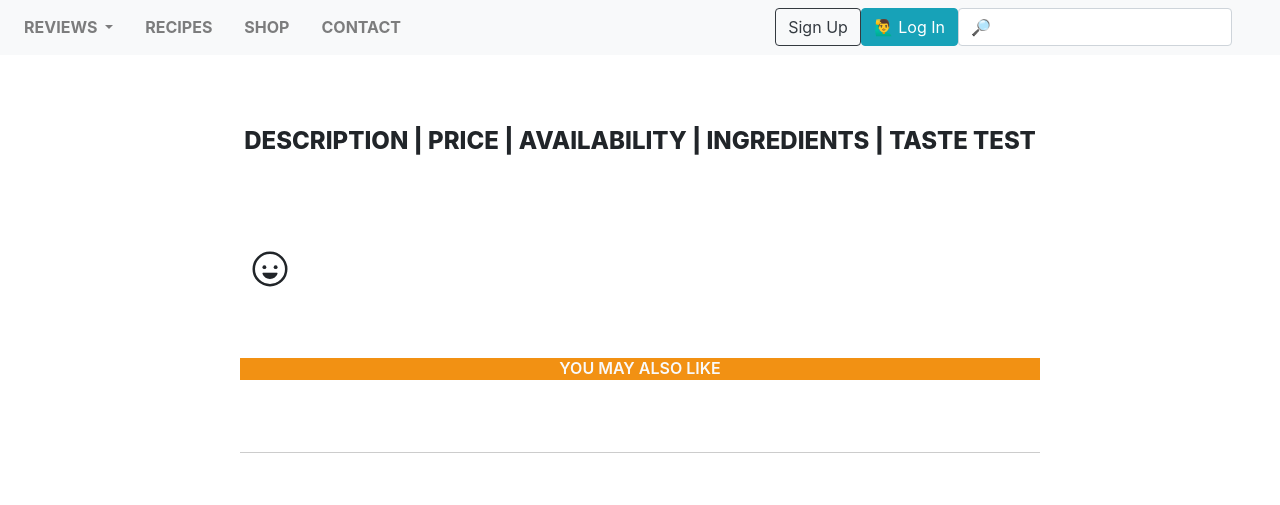
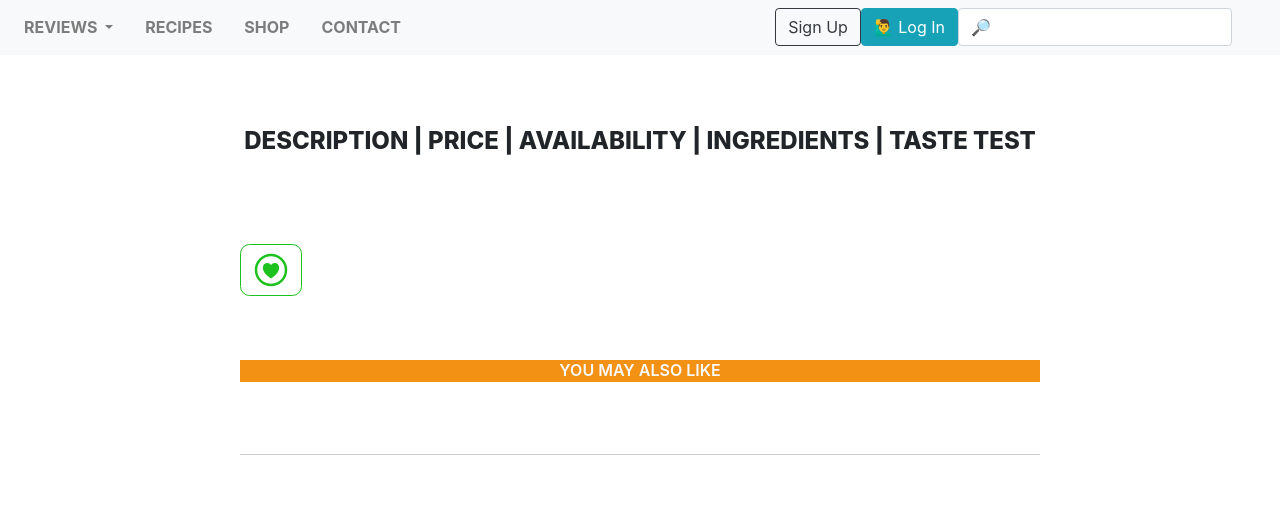
Before and after one commit to olczi095/fitfoodfeed, a Django app: template reviews/templates/reviews/review_detail.html in a window 1280 px wide. Shown: the part 481-986 px from the top of the page. Run offline with Django 4.2, Linux system fonts and the light colour scheme; the template is opened without the code that fills it, so the values that code supplies are empty; some libraries are stand-ins or nearby versions.

Commit message:
feat: update likes-button for unauthenticated user

```diff
--- a/reviews/static/reviews/css/style.css
+++ b/reviews/static/reviews/css/style.css
@@ -386,6 +386,15 @@
     background-color: var(--color-green-alert);
 }
 
+.like-static {
+    cursor: auto;
+}
+
+.like-static:hover {
+    color: var(--color-green-alert);
+    background-color: var(--color-white);
+}
+
 .unlike {
     color: var(--color-red-alert);
     border-color: var(--color-red-alert);
--- a/reviews/templates/reviews/review_detail.html
+++ b/reviews/templates/reviews/review_detail.html
@@ -57,7 +57,7 @@
             </form>
         {% else %}
             <div class="likes-button">
-                <ion-icon class="happy-icon" name="happy-outline"></ion-icon>
+                <span class="like like-static"><ion-icon name="heart-circle-outline">Like</ion-icon></span>
                 <h5>{{ post_likes }}</h5>
             </div>
         {% endif %}
```
